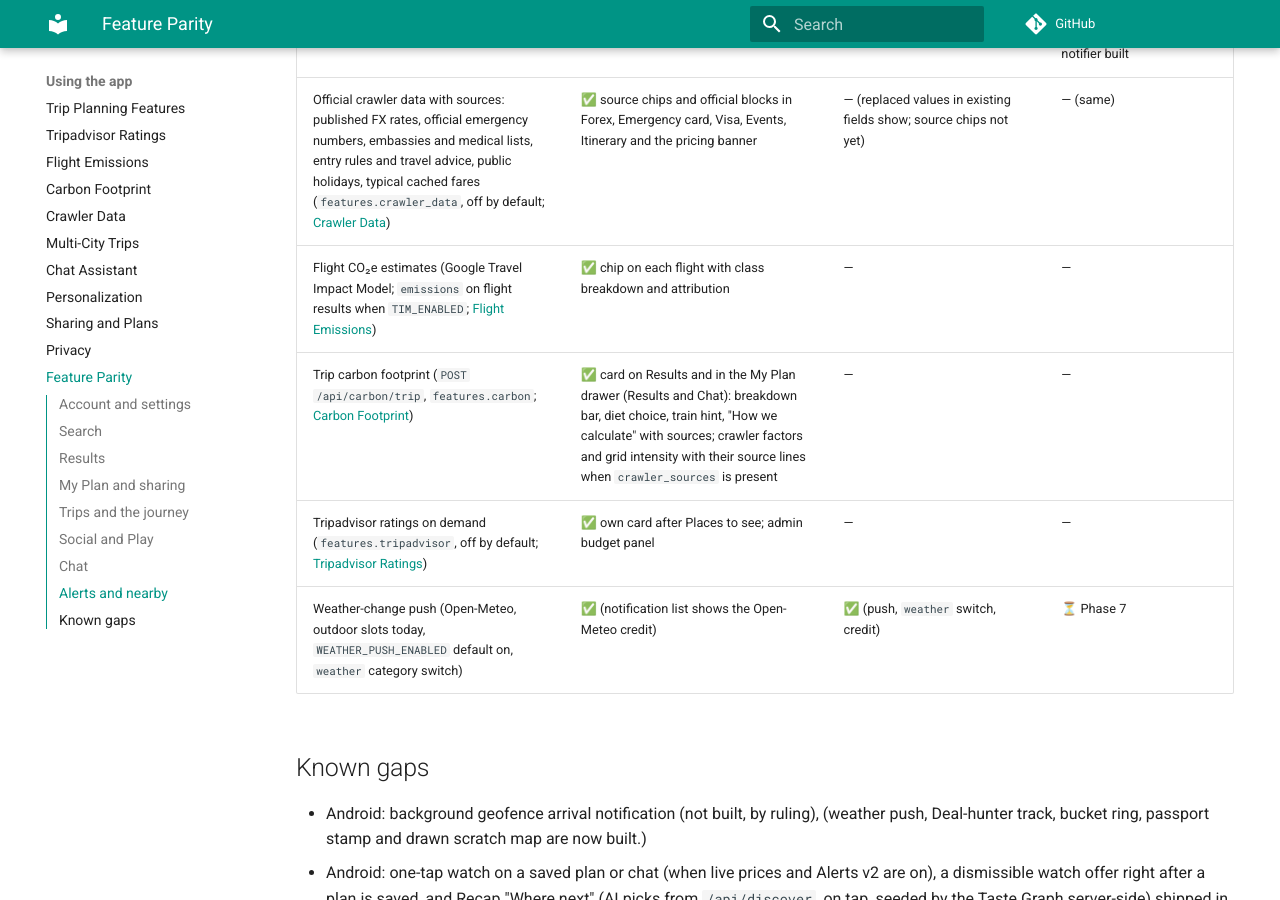
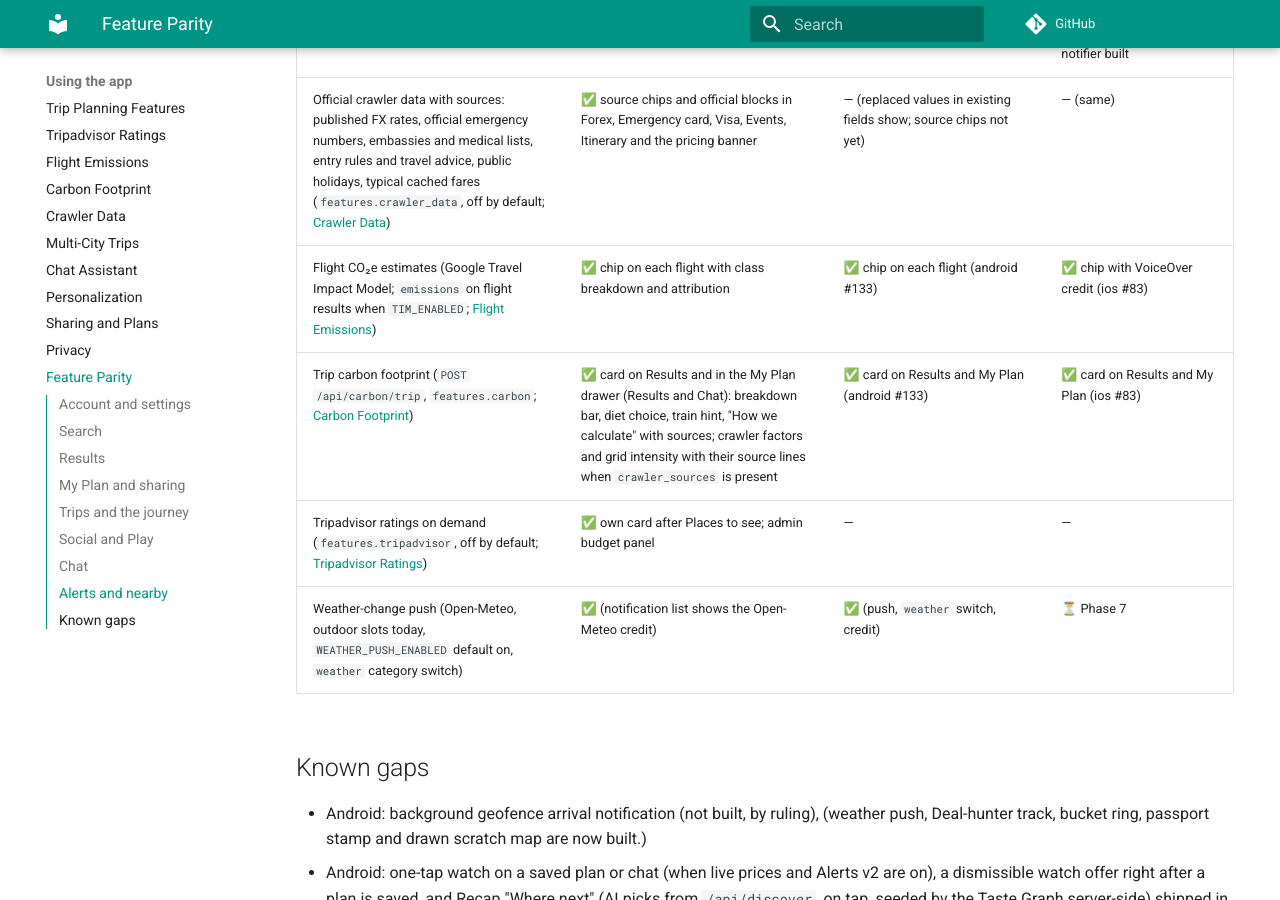
Before and after one commit to rupakc/travel-planner, an MkDocs documentation site: the page built from docs/Feature-Parity.md, in a window 1280 px wide and 900 px high, scrolled down 6519 px. Built offline with MkDocs 1.6.1 and Material for MkDocs 9.7.7, drawn with Linux system fonts in a browser that asks for light colours; comment, search, counter and statistics services are not loaded.

Commit message:
docs: mark carbon features done on Android and iOS (#238)
Co-authored-by: rupakc <4364388+rupakc@users.noreply.github.com>
Co-authored-by: Claude Opus 5.5 <noreply@anthropic.com>

```diff
--- a/docs/Feature-Parity.md
+++ b/docs/Feature-Parity.md
@@ -123,8 +123,8 @@ Both are behind `SOCIAL_ENABLED` / `PLAY_ENABLED` (`features.social`, `features.
 | "Search the web now" on a watch | ✅ | ✅ | ✅ live-check sheet |
 | Near me | ✅ | ✅ (a background geofence arrival notification is not built, by ruling) | ✅ v1 nearest place and activities; ⏳ personalized near-you text and the device switch UI unconfirmed; near-you notifier built |
 | Official crawler data with sources: published FX rates, official emergency numbers, embassies and medical lists, entry rules and travel advice, public holidays, typical cached fares (`features.crawler_data`, off by default; [Crawler Data](Crawler-Data.md)) | ✅ source chips and official blocks in Forex, Emergency card, Visa, Events, Itinerary and the pricing banner | — (replaced values in existing fields show; source chips not yet) | — (same) |
-| Flight CO₂e estimates (Google Travel Impact Model; `emissions` on flight results when `TIM_ENABLED`; [Flight Emissions](Travel-Impact-Model.md)) | ✅ chip on each flight with class breakdown and attribution | — | — |
-| Trip carbon footprint (`POST /api/carbon/trip`, `features.carbon`; [Carbon Footprint](Carbon-Footprint.md)) | ✅ card on Results and in the My Plan drawer (Results and Chat): breakdown bar, diet choice, train hint, "How we calculate" with sources; crawler factors and grid intensity with their source lines when `crawler_sources` is present | — | — |
+| Flight CO₂e estimates (Google Travel Impact Model; `emissions` on flight results when `TIM_ENABLED`; [Flight Emissions](Travel-Impact-Model.md)) | ✅ chip on each flight with class breakdown and attribution | ✅ chip on each flight (android #133) | ✅ chip with VoiceOver credit (ios #83) |
+| Trip carbon footprint (`POST /api/carbon/trip`, `features.carbon`; [Carbon Footprint](Carbon-Footprint.md)) | ✅ card on Results and in the My Plan drawer (Results and Chat): breakdown bar, diet choice, train hint, "How we calculate" with sources; crawler factors and grid intensity with their source lines when `crawler_sources` is present | ✅ card on Results and My Plan (android #133) | ✅ card on Results and My Plan (ios #83) |
 | Tripadvisor ratings on demand (`features.tripadvisor`, off by default; [Tripadvisor Ratings](Tripadvisor.md)) | ✅ own card after Places to see; admin budget panel | — | — |
 | Weather-change push (Open-Meteo, outdoor slots today, `WEATHER_PUSH_ENABLED` default on, `weather` category switch) | ✅ (notification list shows the Open-Meteo credit) | ✅ (push, `weather` switch, credit) | ⏳ Phase 7 |
 
```
